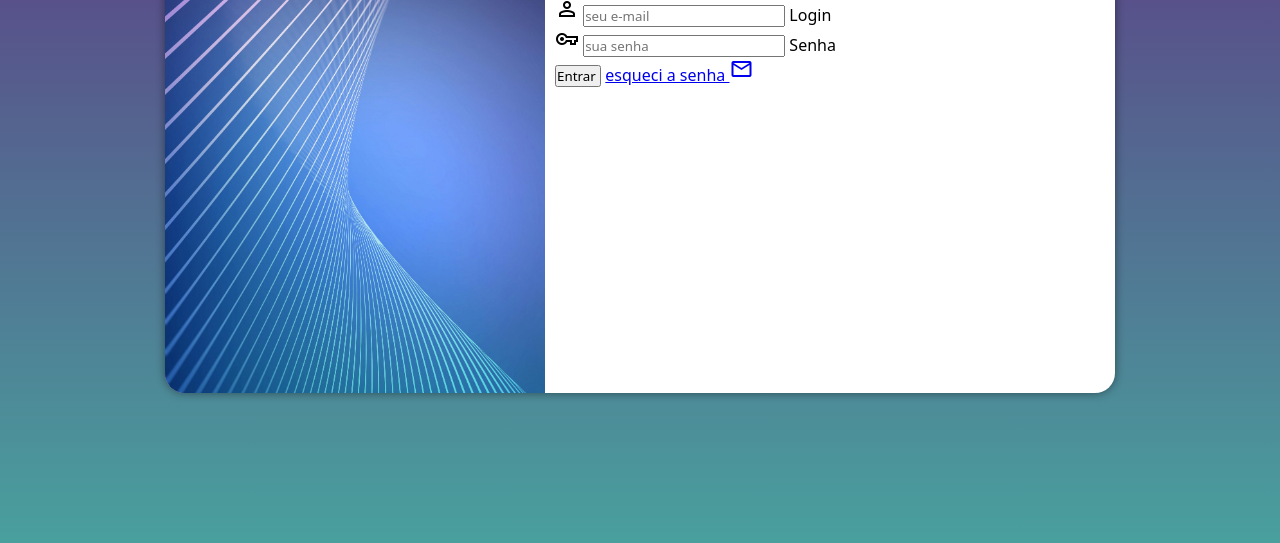
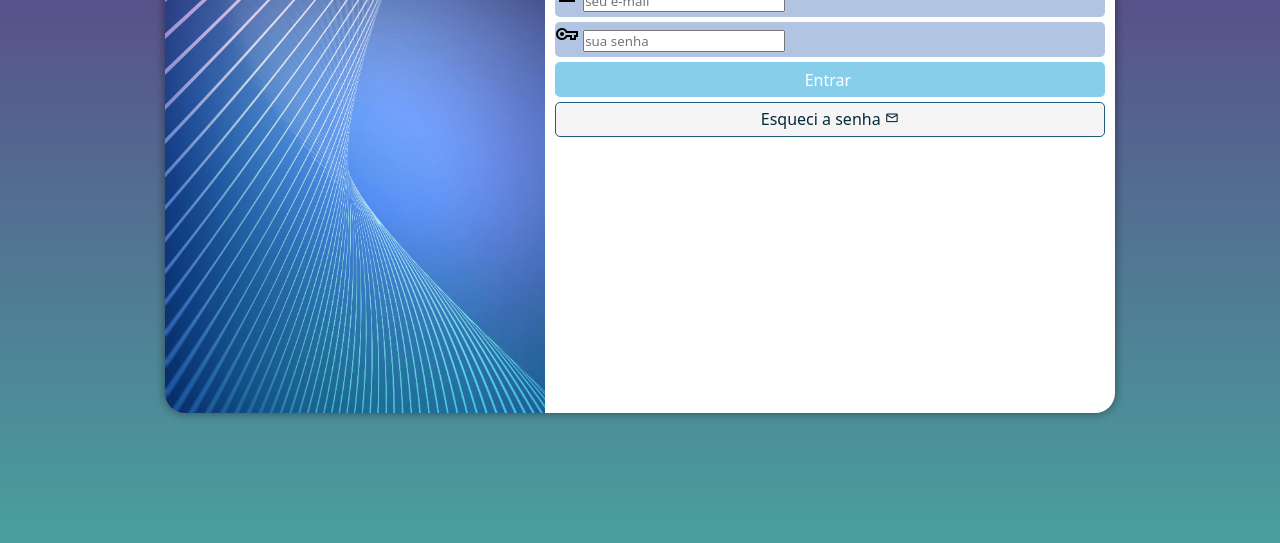
Before and after one commit to Murilo-Gregorio/projeto-login, a plain HTML site: page index.html in a window 1280 px wide. Shown: the part 257-800 px from the top of the page. Drawn offline with nearby package versions, Linux system fonts and the light colour scheme.

Commit message:
personalizando formularios

```diff
--- a/estilos/style.css
+++ b/estilos/style.css
@@ -34,7 +34,7 @@ section#login {
 
     background-color: white;
     width: 250px;
-    height: 500px;
+    height: 540px;
     border-radius: 20px;
     box-shadow: 0px 0px  10px rgba(0, 0, 0, 0.452);
 
@@ -60,6 +60,59 @@ div#formulario > h1 {
     margin-bottom: 10px;
 }
 
+
+form > div.campo {
+    background-color: #81a0cf9d;
+    display: block;
+    width: 100%;
+    height: 35px;
+    border-radius: 5px;
+    margin: 5px 0px;
+}
+
+div.campo > label {
+    display: none;
+}
+
 div#formulario > p {
-    font-size: 0.8em;
+    font-size: 1em;
 }
+
+form > input[type=submit] {
+    display: block;
+    font-size: 1em;
+    width: 100%;
+    height: 35px;
+    background-color: skyblue;
+    color: white;
+    border: none;
+    border-radius: 5px;
+    cursor: pointer;
+}
+
+form > input[type=submit]:hover {
+    background-color: rgb(29, 93, 119);
+}
+
+form > a.botao {
+    display: block;
+    text-align: center;
+    font: 1em;
+    width: 100%;
+    height: 35px;
+    padding-top: 5px;
+    margin-top: 5px;
+    background-color: whitesmoke;
+    border: 1px solid rgb(29, 93, 119);
+    border-radius: 5px;
+    text-decoration: none;
+    color: rgb(5, 42, 56);;
+}
+
+form > a.botao:hover {
+    background-color:rgb(121, 207, 241) ;
+}
+
+form > a.botao > span {
+    font-size: 0.9em;
+}
--- a/index.html
+++ b/index.html
@@ -16,7 +16,7 @@
             </div>
             <div id="formulario">
                     <h1>Login</h1>
-                    <p>Seja bem-vindo(a)novamente. Faça login para acessar sua conta e configurar seu ambiente! </p>
+                    <p>Seja bem-vindo(a) novamente. Faça login para acessar sua conta e configurar seu ambiente!
                     <form action="login.php" method="post" autocomplete="on">
                         <div class="campo">
                             <span class="material-symbols-outlined">person</span>
@@ -29,10 +29,11 @@
                         <label for="isenha">Senha</label>
                         </div>
                         <input type="submit" value="Entrar ">
-                        <a href="esqueci.html">
-                            esqueci a senha <span class="material-symbols-outlined">mail</span>
+                        <a href="esqueci.html" class="botao">
+                            Esqueci a senha <span class="material-symbols-outlined">mail</span>
                         </a>
                     </form>
+                    </p>
                 </div>
         </section>
     </main>
```
